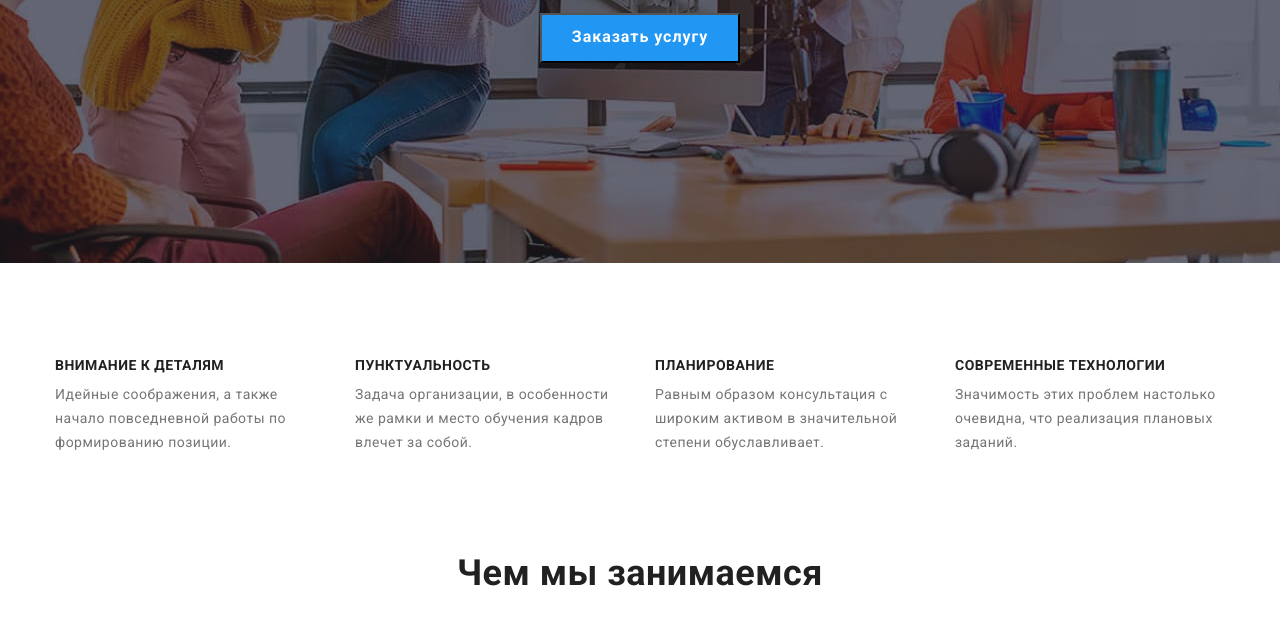
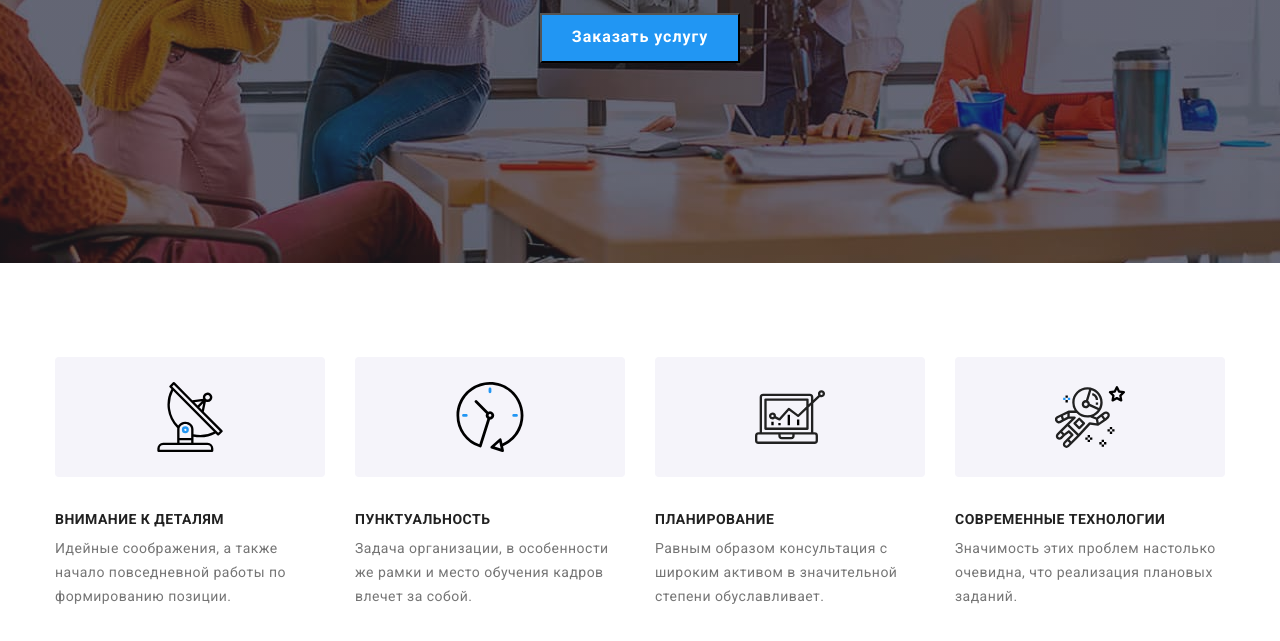
Before and after one commit to Slapchenko/goit-markup-hw-04, a plain HTML site: page index.html in a window 1280 px wide. Shown: the part 418-1059 px from the top of the page. Drawn offline with nearby package versions, Linux system fonts and the light colour scheme.

Commit message:
Added icons to Features section

```diff
--- a/css/styles.css
+++ b/css/styles.css
@@ -239,7 +239,7 @@ img {
 .features-item {
   margin-right: 30px;
   width: 270px;
-  height: 101px;
+  /* height: 101px; */
 }
 
 .features-item:last-child {
@@ -269,6 +269,15 @@ img {
   font-size: 14px;
   line-height: 1.71;
   color: var(--main-txt-cl);
+}
+
+.icon-features {
+  margin-bottom: 30px;
+  padding: 25px 100px;
+  width: 270px;
+  height: 120px;
+  background-color: var(--secondary-bg-cl);
+  border-radius: 4px;
 }
 
 .services {
--- a/index.html
+++ b/index.html
@@ -85,24 +85,36 @@
           <h2 class="features-title" hidden>Особенности</h2>
           <ul class="features-list list features-container">
             <li class="features-item">
+              <svg class="icon-features" width="70" height="70">
+                <use href="./images/icons.svg#icon-antenna"></use>
+              </svg>
               <h3 class="features-item-title">Внимание к деталям</h3>
               <p class="features-text">
                 Идейные соображения, а также начало повседневной работы по формированию позиции.
               </p>
             </li>
             <li class="features-item">
+              <svg class="icon-features" width="70" height="70">
+                <use href="./images/icons.svg#icon-clock"></use>
+              </svg>
               <h3 class="features-item-title">Пунктуальность</h3>
               <p class="features-text">
                 Задача организации, в особенности же рамки и место обучения кадров влечет за собой.
               </p>
             </li>
             <li class="features-item">
+              <svg class="icon-features" width="70" height="70">
+                <use href="./images/icons.svg#icon-diagram"></use>
+              </svg>
               <h3 class="features-item-title">Планирование</h3>
               <p class="features-text">
                 Равным образом консультация с широким активом в значительной степени обуславливает.
               </p>
             </li>
-            <li class="features-item">
+            <li class="features-features">
+              <svg class="icon-features" width="70" height="70">
+                <use href="./images/icons.svg#icon-astronaut"></use>
+              </svg>
               <h3 class="features-item-title">Современные технологии</h3>
               <p class="features-text">
                 Значимость этих проблем настолько очевидна, что реализация плановых заданий.
```
